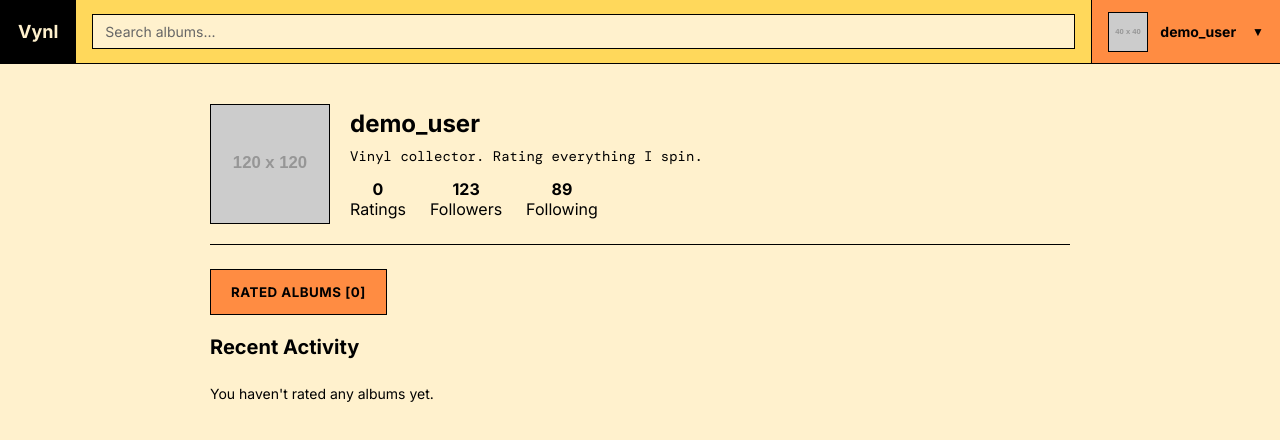
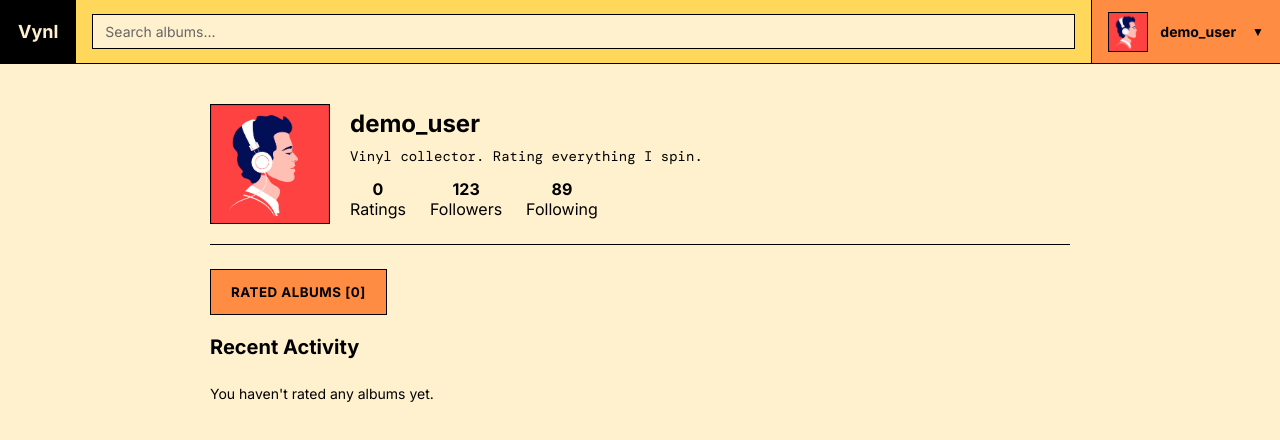
Before and after one commit to avl227/Vynl, a React (Vite) app in the folder frontend/: page /profile in a window 1280 px wide. Shown: the top 440 px of the page. Built offline with nearby package versions, Linux system fonts and the light colour scheme.

Commit message:
changed the profile picture of the user and allowed the api to show 6 random albums in the discover page instead of mock stuff

```diff
--- a/frontend/src/components/Navbar.jsx
+++ b/frontend/src/components/Navbar.jsx
@@ -1,6 +1,7 @@
 import React from 'react'
 import { Link, useNavigate } from 'react-router-dom'
 import SearchBar from './SearchBar'
+import profile from '../data/vynl-profile.png'
 import './Navbar.css'
 
 export default function Navbar({ searchValue, onSearchChange }) {
@@ -30,7 +31,7 @@ export default function Navbar({ searchValue, onSearchChange }) {
 
       <Link to="/profile" className="navbar-panel navbar-profile">
         <img
-          src="https://via.placeholder.com/40"
+          src={profile}
           alt="Profile"
           className="profile-image"
         />
--- a/frontend/src/pages/Discover.jsx
+++ b/frontend/src/pages/Discover.jsx
@@ -25,10 +25,21 @@ export default function Discover({ searchValue }) {
     } else {
       setIsSearching(false)
       setSearchResults([])
+      // Fetch popular albums from iTunes instead of mock data
+      setIsLoading(true)
+      searchAlbums('popular')
+        .then(results => {
+          setSearchResults(results.slice(0, 6)) // Show 6 random albums
+          setIsLoading(false)
+        })
+        .catch(err => {
+          console.error('Error fetching popular albums:', err)
+          setIsLoading(false)
+        })
     }
   }, [searchValue])
 
-  const displayAlbums = isSearching ? searchResults : albums
+  const displayAlbums = searchResults
 
   return (
     <div className="discover-page">
--- a/frontend/src/pages/Profile.jsx
+++ b/frontend/src/pages/Profile.jsx
@@ -1,6 +1,7 @@
 import React, { useMemo, useState, useEffect } from 'react'
 import { useNavigate } from 'react-router-dom'
 import { getAllRatings, removeRating, eloToDisplayScore, getAllElos } from '../utils/ratings'
+import profile from '../data/vynl-profile.png'
 import './Profile.css'
 
 export default function Profile(){
@@ -39,7 +40,7 @@ export default function Profile(){
   return (
     <main className="profile-page">
       <header className="profile-header">
-        <img className="profile-photo" src="https://via.placeholder.com/120?text=Photo" alt="Profile" />
+        <img className="profile-photo" src={profile} alt="Profile" />
         <div className="profile-meta">
           <h2>demo_user</h2>
           <p className="profile-bio">Vinyl collector. Rating everything I spin.</p>
--- a/frontend/src/utils/ratings.js
+++ b/frontend/src/utils/ratings.js
@@ -13,7 +13,7 @@ export function scoreAlbumByRank(position, totalAlbums) {
 export function eloToDisplayScore(elo, allElos) {
   if (allElos.length === 0) return 5
   const sortedElos = allElos.sort((a, b) => b - a)
-  const position = sortedElos.findIndex(e => e <= elo)
+  let position = sortedElos.findIndex(e => e <= elo)
   if (position === -1) position = sortedElos.length
   return scoreAlbumByRank(position, sortedElos.length)
 }
```
Also changed, not shown: frontend/src/data/vynl-profile.png (added), 1 other file (tests, documents, lock files or other folders).
